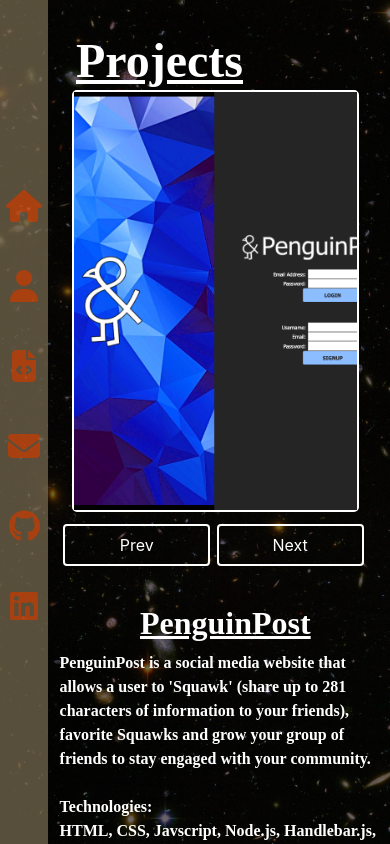
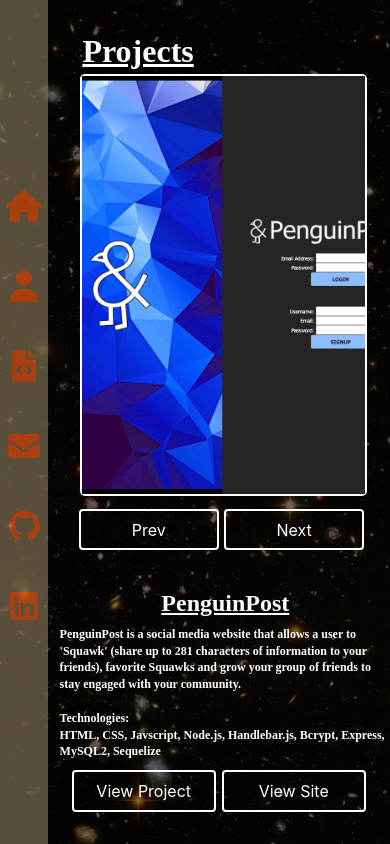
Before and after one commit to cmd0160/react_portfolio, a React (Create React App) app: page /react_portfolio/Projects in a window 390 px wide. Shown: the top 844 px of the page. Built offline with nearby package versions, Linux system fonts and the light colour scheme; a web font is replaced by a local one.

Commit message:
title and p font size adjustments

```diff
--- a/src/components/About/About.css
+++ b/src/components/About/About.css
@@ -40,7 +40,9 @@
 
 @media (max-width: 414px) {
 
-
+    .about_title{
+        font-size: 2em;
+    }
 
     .img_con {
         height: 50vh;
@@ -55,7 +57,8 @@
     }
 
     .about_desc {
-        font-size: 12px;
+        font-size: .75rem;
+        line-height: 1.4;
         max-width: 300px;
     }
 
--- a/src/components/Contact/Contact.css
+++ b/src/components/Contact/Contact.css
@@ -72,6 +72,7 @@
 
 .contact_title {
     margin-left: 1.4rem;
+    font-size: 2rem;
     }
 
     form .text{
--- a/src/components/Projects/Projects.css
+++ b/src/components/Projects/Projects.css
@@ -120,19 +120,20 @@
 @media (max-width: 414px) {
 
     .projects_title {
-        margin: 2rem 0 0 4rem;
+        font-size: 2rem;
+        margin: 2rem 0 .25rem 4.4rem;
     }
 
     .carousel {
         height: 50vh;
         width: 80%;
         align-self: center;
-        margin-left: 3rem;
+        margin-left: 4rem;
     }
 
     .btn_con {
         display: flex;
-        margin-left: 3rem;
+        margin-left: 4rem;
         margin-top: .6rem;
     }
 
@@ -148,4 +149,19 @@
 
     }
 
+    .center h1 {
+        font-size: 1.5rem;
+    }
+
+    .center p {
+        font-size: 1rem;
+        line-height: 1.4;
+        font-size: .75rem;
+        font-weight: 800;
+        margin-bottom: .25rem;
+    }
+
+    .button_box {
+        margin-right: 5%;
+    }
 }
```
